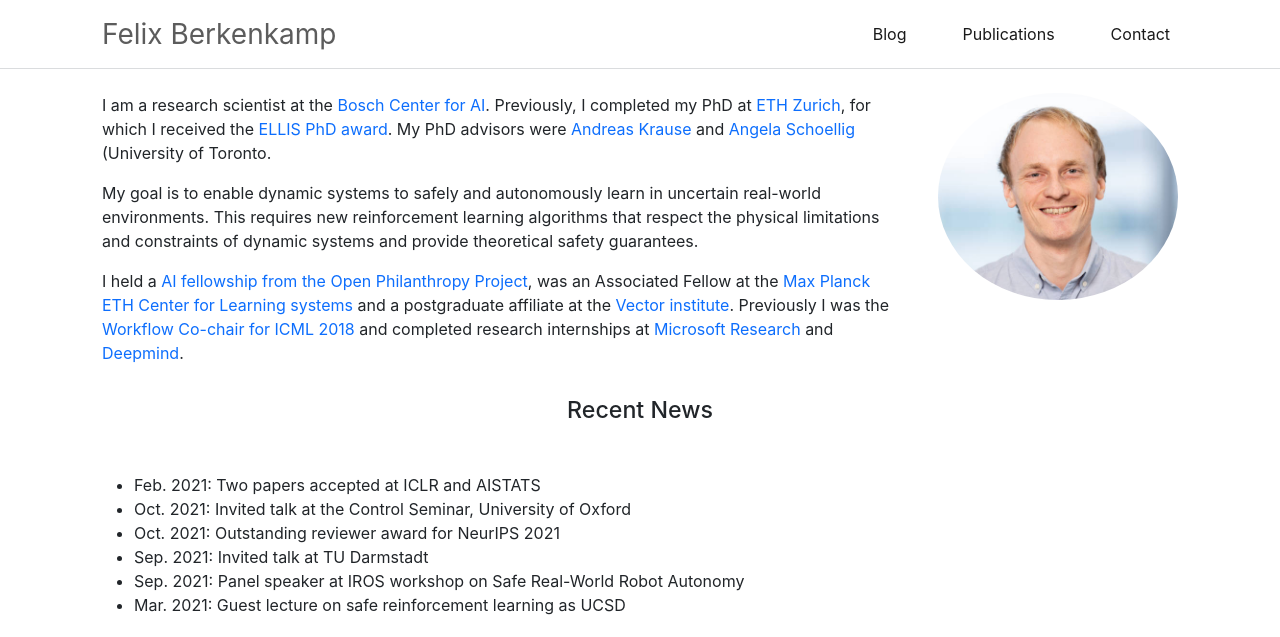
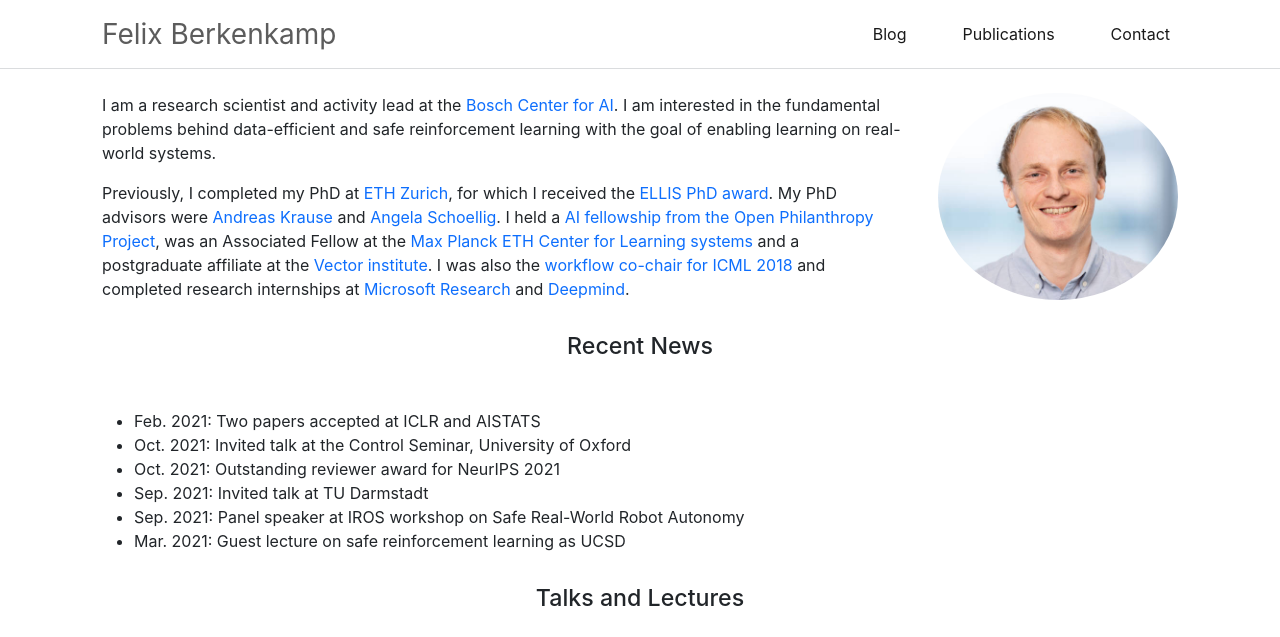
Before and after one commit to befelix/befelix.github.io, a Jekyll site: the page built from _pages/index.html, in a window 1280 px wide and 900 px high, cut to the strip 0-637 px from the top of the window. Built offline with Jekyll 4.4.1, drawn with Linux system fonts in a browser that asks for light colours.

Commit message:
Update text

```diff
--- a/_pages/index.html
+++ b/_pages/index.html
@@ -11,15 +11,18 @@ css:
     <img class="portrait img-fluid float-end ml-2 mb-2" src="/assets/img/portrait.jpg" alt="Felix Berkenkamp portrait"/>
     <div class="text">
       <p>
-        I am a research scientist at the <a href="https://www.bosch-ai.com/" target="_blank">Bosch Center for AI</a>. Previously, I completed my PhD at <a href="https://las.ethz.ch" target="_blank">ETH Zurich</a>, for which I received the <a href="https://ellis.eu/news/ellis-phd-award-2020" target="_blank">ELLIS PhD award</a>. My PhD advisors were <a href="https://las.ethz.ch/krausea" target="_blank">Andreas Krause</a> and <a href="http://www.dynsyslab.org/prof-angela-schoellig/" target="_blank">Angela Schoellig</a> (University of Toronto.
+        I am a research scientist and activity lead at the <a href="https://www.bosch-ai.com/" target="_blank">Bosch Center for AI</a>. I am interested in the fundamental problems behind data-efficient and safe reinforcement learning with the goal of enabling learning on real-world systems.
+
       </p>
 
       <p>
-        My goal is to enable dynamic systems to safely and autonomously learn in uncertain real-world environments. This requires new reinforcement learning algorithms that respect the physical limitations and constraints of dynamic systems and provide theoretical safety guarantees.
-      </p>
-
-      <p>
-        I held a <a href="https://www.openphilanthropy.org/focus/global-catastrophic-risks/potential-risks-advanced-artificial-intelligence/announcing-2018-ai-fellows">AI fellowship from the Open Philanthropy Project</a>, was an Associated Fellow at the <a href="http://learning-systems.org/">Max Planck ETH Center for Learning systems</a> and a postgraduate affiliate at the <a href="https://vectorinstitute.ai">Vector institute</a>. Previously I was the <a href="https://icml.cc/Conferences/2018/Committees">Workflow Co-chair for ICML 2018</a> and completed research internships at <a href="https://www.microsoft.com/en-us/research/lab/microsoft-research-redmond/" target="_blank">Microsoft Research</a> and <a href="https://deepmind.com/" target="_blank">Deepmind</a>.
+        Previously, I completed my PhD at <a href="https://las.ethz.ch" target="_blank">ETH Zurich</a>, for which I received the <a href="https://ellis.eu/news/ellis-phd-award-2020" target="_blank">ELLIS PhD award</a>.
+        My PhD advisors were <a href="https://las.ethz.ch/krausea" target="_blank">Andreas Krause</a> and <a href="http://www.dynsyslab.org/prof-angela-schoellig/" target="_blank">Angela Schoellig</a>.
+        I held a <a href="https://www.openphilanthropy.org/focus/global-catastrophic-risks/potential-risks-advanced-artificial-intelligence/announcing-2018-ai-fellows">AI fellowship from the Open Philanthropy Project</a>,
+        was an Associated Fellow at the <a href="http://learning-systems.org/">Max Planck ETH Center for Learning systems</a>
+        and a postgraduate affiliate at the <a href="https://vectorinstitute.ai">Vector institute</a>.
+        I was also the <a href="https://icml.cc/Conferences/2018/Committees">workflow co-chair for ICML 2018</a>
+        and completed research internships at <a href="https://www.microsoft.com/en-us/research/lab/microsoft-research-redmond/" target="_blank">Microsoft Research</a> and <a href="https://deepmind.com/" target="_blank">Deepmind</a>.
       </p>
     </div>
   </div>
```
